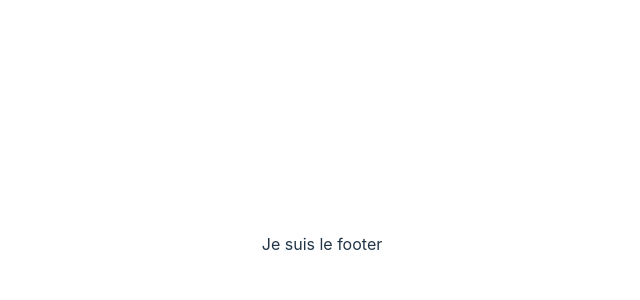
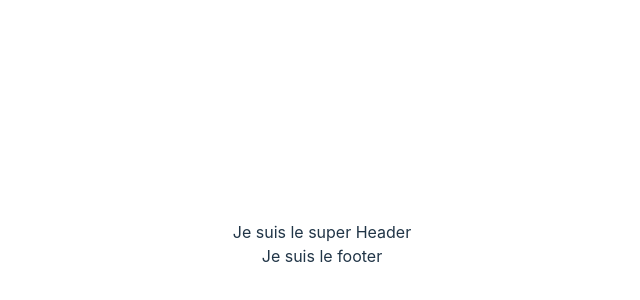
Before and after one commit to DanielDSCosta/MovieFinder, a React (Vite) app: page / in a window 1280 px wide. Shown: the part 156-456 px from the top of the page, without its empty margins (318-958 px from the left). Built offline with nearby package versions, Linux system fonts and the light colour scheme.

Commit message:
super header

```diff
--- a/src/App.jsx
+++ b/src/App.jsx
@@ -1,9 +1,11 @@
 import './App.css'
 import Footer from './components/Footer'
+import Header from './components/Header'
 
 function App() {
   return (
     <>
+      <Header />
       <Footer />
     </>
   )
--- /dev/null
+++ b/src/components/Header.jsx
@@ -0,0 +1,11 @@
+import React from 'react'
+
+const Header = () => {
+  return (
+    <div>
+      Je suis le super Header
+    </div>
+  )
+}
+
+export default Header
```
